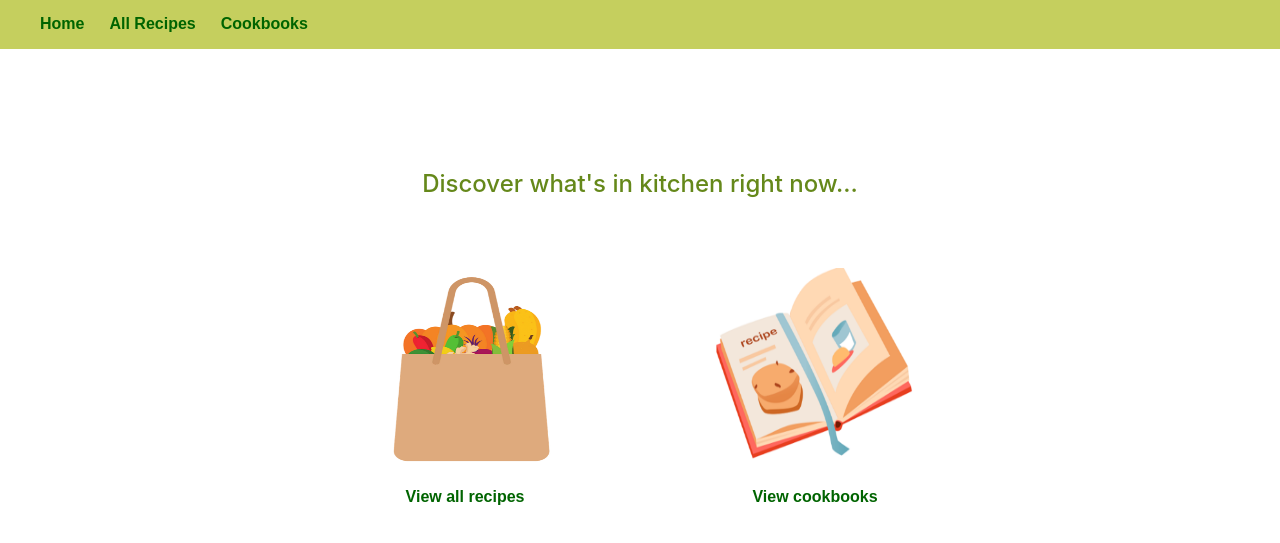
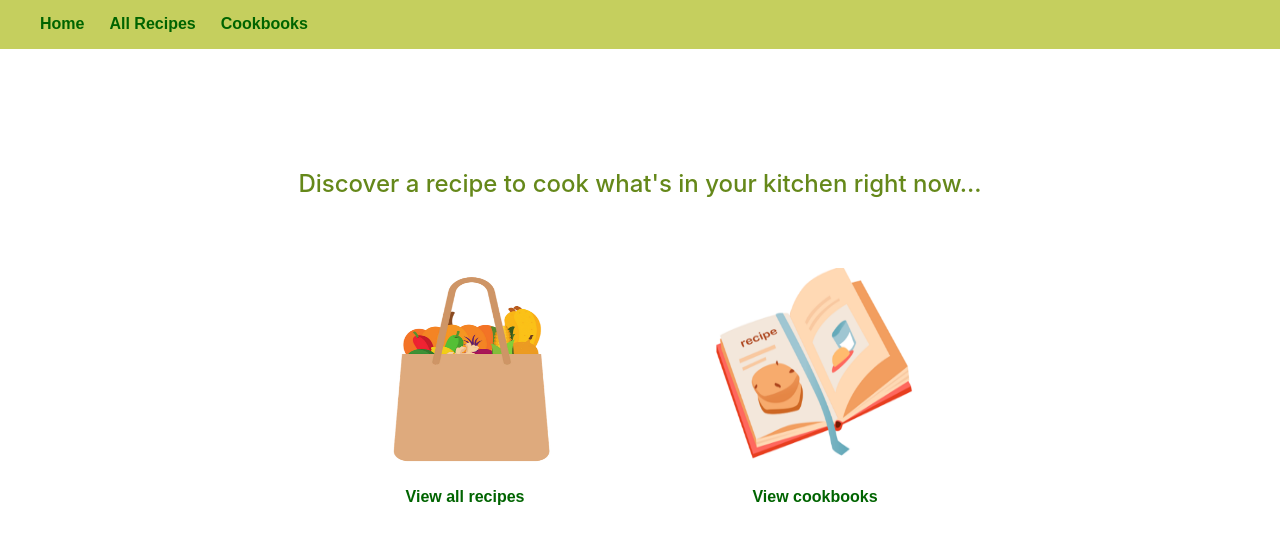
Before and after one commit to jessxiong/recipeasy, a website: page public/index.html in a window 1280 px wide. Shown: the part 83-626 px from the top of the page. Drawn offline with Linux system fonts and the light colour scheme; no server answers.

Commit message:
frontend, grammar subheading update

```diff
--- a/public/index.html
+++ b/public/index.html
@@ -23,7 +23,7 @@
         </ul>
     </nav>
     <div class="search-container homepage-content">
-        <p class="home-subhead subheading">Discover what's in kitchen right now...</p>
+        <p class="home-subhead subheading">Discover a recipe to cook what's in your kitchen right now...</p>
     </div>
     <div>
         <div class="icons">
```
